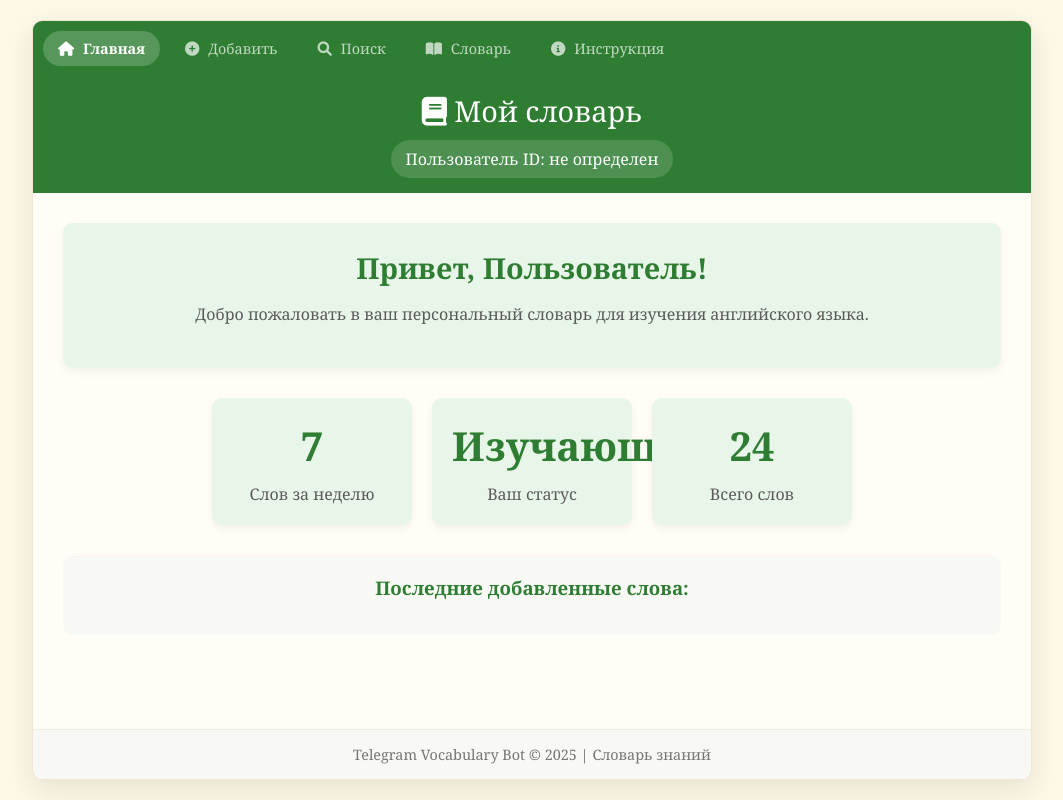
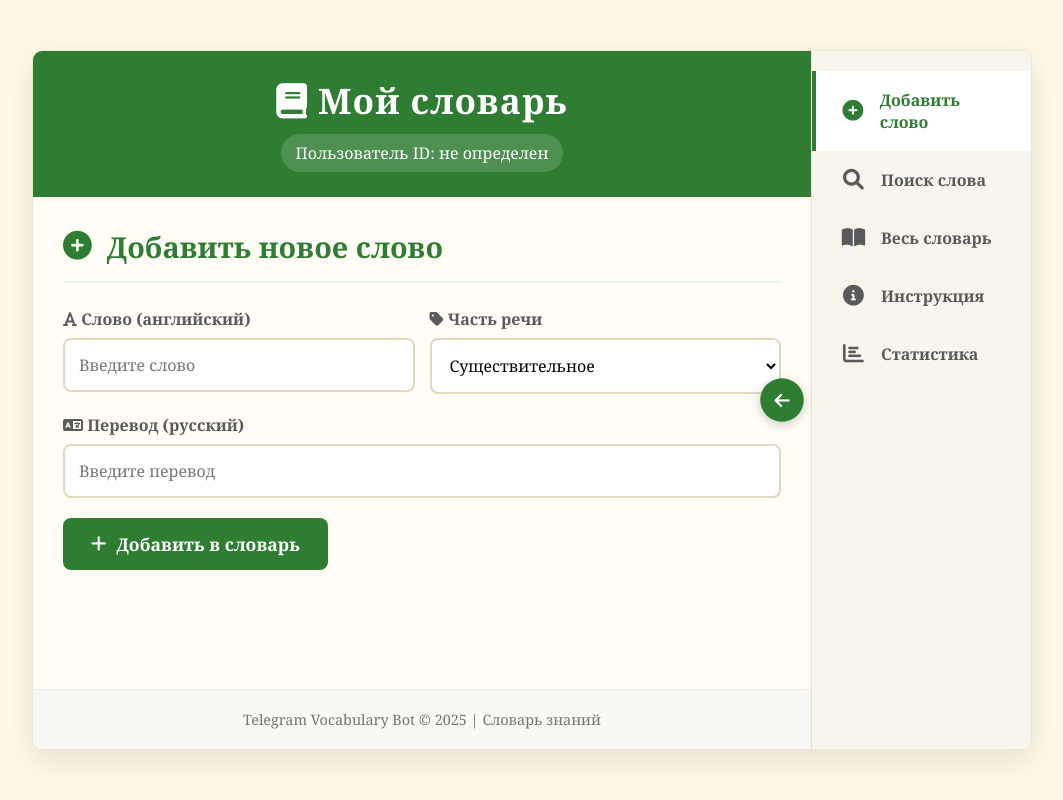
Before and after one commit to jebb2108/language_nerd, a Python web app: template web/templates/index.html in a window 1280 px wide. Shown: the whole page, without its empty margins (108-1171 px from the left). Run offline with Jinja, Linux system fonts and the light colour scheme; the template is opened without the code that fills it, so the values that code supplies are empty.

Commit message:
back to working code

```diff
--- a/web/static/css/main.css
+++ b/web/static/css/main.css
@@ -11,10 +14,10 @@
     justify-content: center;
     align-items: center;
     min-height: 100vh;
-    padding: 10px;
+    padding: 20px;
 }
 
-.app-container {
+.book-container {
     position: relative;
     width: 100%;
     max-width: 1000px;
@@ -24,89 +27,108 @@
     overflow: hidden;
     border: 1px solid #f0e6d2;
     display: flex;
-    flex-direction: column;
-    min-height: 95vh;
+    min-height: 700px;
 }
 
-/* Верхние вкладки */
-.top-tabs {
+.content-area {
+    flex: 1;
     display: flex;
-    overflow-x: auto;
-    white-space: nowrap;
-    padding: 10px 5px;
-    background: #2e7d32;
-    position: sticky;
-    top: 0;
-    z-index: 100;
-    -webkit-overflow-scrolling: touch;
-    scrollbar-width: none;
+    flex-direction: column;
+    position: relative;
 }
 
-.top-tabs::-webkit-scrollbar {
-    display: none;
+.book-header {
+    background: #2e7d32;
+    color: white;
+    padding: 25px 30px;
+    text-align: center;
 }
 
-.top-tabs .tab {
-    display: inline-block;
-    padding: 8px 15px;
-    color: white;
-    opacity: 0.7;
-    border-radius: 20px;
-    margin: 0 5px;
-    border: none;
-    font-size: 0.9rem;
-    flex-shrink: 0;
-    cursor: pointer;
-    transition: all 0.3s;
-}
-
-.top-tabs .tab.active {
-    background: rgba(255,255,255,0.2);
-    opacity: 1;
-    font-weight: bold;
-}
-
-.top-tabs .tab i {
-    margin-right: 5px;
-}
-
-/* Шапка */
-.header {
-    background: #2e7d32;
-    padding: 15px 20px;
-}
-
-.header-content {
-    display: flex;
-    flex-direction: column;
-    align-items: center;
-}
-
-.app-title {
-    font-size: 1.8rem;
-    color: white;
+.book-title {
+    font-size: 2.2rem;
     margin-bottom: 10px;
-    text-align: center;
+    font-weight: 700;
+    letter-spacing: 1px;
 }
 
 .user-info {
     background: rgba(255, 255, 255, 0.15);
     padding: 8px 15px;
     border-radius: 20px;
-    color: white;
+    display: inline-block;
     font-size: 1rem;
 }
 
-/* Основное содержимое */
-.content {
-    flex: 1;
-    padding: 20px;
-    overflow-y: auto;
+.bookmarks-sidebar {
+    width: 220px;
+    background: #f8f5ec;
+    border-left: 1px solid #e8e0c9;
+    padding: 20px 0;
     position: relative;
+}
+
+.bookmarks-hint {
+    position: absolute;
+    top: 50%;
+    left: -50px;
+    transform: translateY(-50%);
+    background: #2e7d32;
+    color: white;
+    padding: 10px;
+    border-radius: 50%;
+    width: 40px;
+    height: 40px;
+    display: flex;
+    align-items: center;
+    justify-content: center;
+    animation: pulse 2s infinite;
+    cursor: pointer;
+    z-index: 10;
+    box-shadow: 0 3px 10px rgba(0,0,0,0.2);
+}
+
+@keyframes pulse {
+    0% { transform: translateY(-50%) scale(1); }
+    50% { transform: translateY(-50%) scale(1.1); }
+    100% { transform: translateY(-50%) scale(1); }
+}
+
+.bookmark {
+    padding: 18px 25px;
+    color: #5a5a5a;
+    font-weight: 600;
+    cursor: pointer;
+    transition: all 0.3s;
+    position: relative;
+    display: flex;
+    align-items: center;
+    gap: 15px;
+    border-left: 4px solid transparent;
+}
+
+.bookmark.active {
+    background: #fff;
+    color: #2e7d32;
+    border-left: 4px solid #2e7d32;
+    font-weight: 700;
+}
+
+.bookmark:hover:not(.active) {
+    background: #f0ede3;
+    color: #2e7d32;
+}
+
+.bookmark i {
+    font-size: 1.3rem;
+    width: 25px;
+    text-align: center;
 }
 
 .page {
     display: none;
+    padding: 30px;
+    flex: 1;
+    overflow-y: auto;
 }
 
 .page.active {
@@ -145,12 +167,10 @@
     display: flex;
     gap: 15px;
     margin-bottom: 15px;
-    flex-wrap: wrap;
 }
 
 .input-group {
     flex: 1;
-    min-width: 200px;
 }
 
 input, select {
@@ -342,98 +362,9 @@
     to { transform: rotate(360deg); }
 }
 
-/* Стили для главной страницы */
-.home-content {
-    padding: 10px;
-}
-
-.welcome-section {
-    margin-bottom: 30px;
-    background: #e8f5e9;
-    padding: 25px;
-    border-radius: 10px;
-    box-shadow: 0 4px 10px rgba(0,0,0,0.05);
+.book-footer {
     text-align: center;
-}
-
-.welcome-section h2 {
-    font-size: 1.8rem;
-    color: #2e7d32;
-    margin-bottom: 15px;
-}
-
-.welcome-section p {
-    color: #5a5a5a;
-    line-height: 1.6;
-    margin-bottom: 15px;
-}
-
-.stats-cards {
-    display: flex;
-    gap: 20px;
-    flex-wrap: wrap;
-    margin: 20px 0;
-    justify-content: center;
-}
-
-.stat-card {
-    background: #e8f5e9;
-    border-radius: 10px;
     padding: 20px;
-    min-width: 150px;
-    flex: 1;
-    text-align: center;
-    box-shadow: 0 4px 8px rgba(0,0,0,0.05);
-    max-width: 200px;
-}
-
-.stat-value {
-    font-size: 2.5rem;
-    font-weight: bold;
-    color: #2e7d32;
-    margin-bottom: 10px;
-}
-
-.stat-label {
-    font-size: 1rem;
-    color: #5a5a5a;
-}
-
-.recent-words {
-    margin-top: 30px;
-    background: #f8f9f5;
-    padding: 20px;
-    border-radius: 10px;
-}
-
-.recent-words h3 {
-    color: #2e7d32;
-    margin-bottom: 15px;
-    text-align: center;
-}
-
-.recent-words ul {
-    list-style-type: none;
-    padding: 0;
-    max-height: 200px;
-    overflow-y: auto;
-}
-
-.recent-words li {
-    padding: 10px;
-    border-bottom: 1px solid #e0e0e0;
-    display: flex;
-    justify-content: space-between;
-}
-
-.recent-words li:last-child {
-    border-bottom: none;
-}
-
-/* Футер */
-.footer {
-    text-align: center;
-    padding: 15px;
     color: #757575;
     font-size: 0.9rem;
     background: #f8f9f5;
--- a/web/static/js/app.js
+++ b/web/static/js/app.js
@@ -1,9 +1,10 @@
-// Объявляем переменные для DOM-элементов
+// Объявляем переменные для DOM-элементов (без инициализации)
 let userIdElement;
 let wordsListElement;
 let notificationElement;
 let loadingOverlay;
 let wordsLoading;
+let bookmarksHint;
 
 // Переменные состояния
 let currentUserId = null;
@@ -13,12 +14,13 @@
 
 // Инициализация при загрузке
 document.addEventListener('DOMContentLoaded', function() {
-    // Инициализируем DOM-элементы
+    // Инициализируем DOM-элементы после загрузки страницы
     userIdElement = document.getElementById('userId');
     wordsListElement = document.getElementById('wordsList');
     notificationElement = document.getElementById('notification');
     loadingOverlay = document.getElementById('loadingOverlay');
     wordsLoading = document.getElementById('wordsLoading');
+    bookmarksHint = document.querySelector('.bookmarks-hint');
 
     // 1. Проверка инициализации Telegram WebApp
     if (typeof Telegram !== 'undefined' && Telegram.WebApp) {
@@ -59,97 +61,51 @@
         });
     }
 
-    // Настройка вкладок
-    setupTabs();
+    // Настройка закладок
+    setupBookmarks();
 
     // Назначаем обработчики кнопок
     document.getElementById('addWordBtn')?.addEventListener('click', addWord);
     document.getElementById('searchBtn')?.addEventListener('click', findTranslation);
     document.getElementById('refreshWordsBtn')?.addEventListener('click', loadWords);
 
-    // Загружаем данные при открытии страницы
-    loadHomeData();
+    // Обработчик для подсказки закладок
+    if (bookmarksHint) {
+        bookmarksHint.addEventListener('click', function() {
+            this.style.display = 'none';
+        });
+    }
+
+    // Загружаем слова при открытии страницы
     loadWords();
 });
 
-// Настройка вкладок
-function setupTabs() {
-    const tabs = document.querySelectorAll('.top-tabs .tab');
-
-    tabs.forEach(tab => {
-        tab.addEventListener('click', function() {
-            // Удаляем активный класс у всех вкладок
-            tabs.forEach(t => t.classList.remove('active'));
+// Настройка закладок
+function setupBookmarks() {
+    const bookmarks = document.querySelectorAll('.bookmark');
+    bookmarks.forEach(bookmark => {
+        bookmark.addEventListener('click', function() {
+            bookmarks.forEach(b => b.classList.remove('active'));
             this.classList.add('active');
 
-            // Скрываем все страницы
             document.querySelectorAll('.page').forEach(page => {
                 page.classList.remove('active');
             });
 
-            // Показываем выбранную страницу
             const pageId = this.getAttribute('data-page');
             const pageElement = document.getElementById(pageId);
             if (pageElement) {
                 pageElement.classList.add('active');
             }
 
-            // Прокрутка вкладки к левому краю
-            this.scrollIntoView({
-                behavior: 'smooth',
-                block: 'nearest',
-                inline: 'start'
-            });
-
-            // Загрузка данных для страниц
             if (pageId === 'all-words') {
                 loadWords();
-            } else if (pageId === 'home') {
-                loadHomeData();
+            }
+            if (pageId === 'statistics') {
+                loadStatistics();
             }
         });
     });
-}
-
-// Загрузка данных для главной страницы
-async function loadHomeData() {
-    const userNameElement = document.getElementById('userName');
-    const wordsThisWeekElement = document.getElementById('wordsThisWeek');
-    const userStatusElement = document.getElementById('userStatus');
-    const totalWordsElement = document.getElementById('totalWords');
-    const recentWordsList = document.getElementById('recentWordsList');
-
-    // Получаем имя пользователя
-    let firstName = 'Пользователь';
-    if (typeof Telegram !== 'undefined' && Telegram.WebApp &&
-        Telegram.WebApp.initDataUnsafe && Telegram.WebApp.initDataUnsafe.user) {
-        firstName = Telegram.WebApp.initDataUnsafe.user.first_name || firstName;
-    }
-    userNameElement.textContent = firstName;
-
-    // Загрузка последних слов
-    try {
-        const response = await fetch(`${API_BASE_URL}/api/words?user_id=${currentUserId}&limit=5`);
-        if (response.ok) {
-            const words = await response.json();
-            recentWordsList.innerHTML = '';
-
-            if (words.length > 0) {
-                words.forEach(word => {
-                    const li = document.createElement('li');
-                    li.innerHTML = `
-                        <span>${escapeHTML(word.word)}</span>
-                        <span>${escapeHTML(word.translation)}</span>
-                    `;
-                    recentWordsList.appendChild(li);
-                });
-            } else {
-                recentWordsList.innerHTML = '<li>Нет добавленных слов</li>';
-            }
-        }
-    } catch (error) {
-        console.error('Ошибка загрузки последних слов:', error);
-    }
 }
 
 // Загрузка слов пользователя
@@ -210,6 +166,47 @@
     }
 }
 
+// Загрузка статистики
+async function loadStatistics() {
+    if (!currentUserId) return;
+
+    const statsContent = document.getElementById('statsContent');
+    if (!statsContent) return;
+
+    try {
+        const response = await fetch(`${API_BASE_URL}/api/stats?user_id=${currentUserId}`, {
+            headers: {
+                'Accept': 'application/json'
+            }
+        });
+
+        if (!response.ok) {
+            throw new Error(`Ошибка HTTP: ${response.status}`);
+        }
+
+        const stats = await response.json();
+        statsContent.innerHTML = `
+            <div style="display: flex; justify-content: space-around; flex-wrap: wrap; gap: 20px; margin-top: 20px;">
+                <div style="background: #e8f5e9; padding: 15px; border-radius: 10px; min-width: 120px;">
+                    <div style="font-size: 2rem; color: #2e7d32; font-weight: bold;">${escapeHTML(String(stats.total_words || 0))}</div>
+                    <div>Всего слов</div>
+                </div>
+                <div style="background: #e8f5e9; padding: 15px; border-radius: 10px; min-width: 120px;">
+                    <div style="font-size: 2rem; color: #2e7d32; font-weight: bold;">${escapeHTML(String(stats.nouns || 0))}</div>
+                    <div>Существительных</div>
+                </div>
+                <div style="background: #e8f5e9; padding: 15px; border-radius: 10px; min-width: 120px;">
+                    <div style="font-size: 2rem; color: #2e7d32; font-weight: bold;">${escapeHTML(String(stats.verbs || 0))}</div>
+                    <div>Глаголов</div>
+                </div>
+            </div>
+        `;
+    } catch (error) {
+        console.error('Ошибка загрузки статистики:', error);
+        statsContent.innerHTML = '<div style="color: red;">Ошибка загрузки статистики</div>';
+    }
+}
+
 // Добавление нового слова
 async function addWord() {
     const wordInput = document.getElementById('newWord');
@@ -262,10 +259,9 @@
         if (activePage && activePage.id === 'all-words') {
             await loadWords();
         }
-        if (document.getElementById('home')?.classList.contains('active')) {
-            await loadHomeData();
+        if (document.getElementById('statistics')?.classList.contains('active')) {
+            await loadStatistics();
         }
-
     } catch (error) {
         console.error('Ошибка добавления слова:', error);
         showNotification(`Ошибка: ${error.message}`, 'error');
@@ -294,7 +290,7 @@
         if (loadingOverlay) loadingOverlay.style.display = 'flex';
 
         const response = await fetch(
-            `${API_BASE_URL}/api/words/search?user_id=${currentUserId}&word=${encodeURIComponent(word)}`,
+             `${API_BASE_URL}/api/words/search?user_id=${currentUserId}&word=${encodeURIComponent(word)}`,
             {
                 headers: {
                     'Accept': 'application/json'
@@ -360,10 +356,9 @@
         if (activePage && activePage.id === 'all-words') {
             await loadWords();
         }
-        if (document.getElementById('home')?.classList.contains('active')) {
-            await loadHomeData();
+        if (document.getElementById('statistics')?.classList.contains('active')) {
+            await loadStatistics();
         }
-
     } catch (error) {
         console.error('Ошибка удаления слова:', error);
         showNotification('Ошибка при удалении слова', 'error');
--- a/web/templates/index.html
+++ b/web/templates/index.html
@@ -8,76 +8,22 @@
     <link rel="stylesheet" href="/static/css/main.css">
 </head>
 <body>
-    <div class="app-container">
-        <!-- Верхние вкладки (для мобильной и десктопной версии) -->
-        <div class="top-tabs">
-            <div class="tab active" data-page="home">
-                <i class="fas fa-home"></i> Главная
-            </div>
-            <div class="tab" data-page="add-word">
-                <i class="fas fa-plus-circle"></i> Добавить
-            </div>
-            <div class="tab" data-page="search-word">
-                <i class="fas fa-search"></i> Поиск
-            </div>
-            <div class="tab" data-page="all-words">
-                <i class="fas fa-book-open"></i> Словарь
-            </div>
-            <div class="tab" data-page="instructions">
-                <i class="fas fa-info-circle"></i> Инструкция
-            </div>
-        </div>
-
-        <!-- Зеленая шапка с ID пользователя -->
-        <div class="header">
-            <div class="header-content">
-                <div class="app-title">
+    <div class="book-container">
+        <div class="content-area">
+            <div class="book-header">
+                <div class="book-title">
                     <i class="fas fa-book"></i> Мой словарь
                 </div>
                 <div class="user-info">
                     Пользователь ID: <span id="userId">загрузка...</span>
                 </div>
             </div>
-        </div>
 
-        <!-- Основное содержимое -->
-        <div class="content">
             <div class="loading-overlay" id="loadingOverlay">
                 <div class="spinner"></div>
             </div>
 
-            <!-- Главная страница -->
-            <div id="home" class="page active">
-                <div class="home-content">
-                    <div class="welcome-section">
-                        <h2>Привет, <span id="userName">Пользователь</span>!</h2>
-                        <p>Добро пожаловать в ваш персональный словарь для изучения английского языка.</p>
-                    </div>
-                    <div class="stats-cards">
-                        <div class="stat-card">
-                            <div class="stat-value" id="wordsThisWeek">7</div>
-                            <div class="stat-label">Слов за неделю</div>
-                        </div>
-                        <div class="stat-card">
-                            <div class="stat-value" id="userStatus">Изучающий</div>
-                            <div class="stat-label">Ваш статус</div>
-                        </div>
-                        <div class="stat-card">
-                            <div class="stat-value" id="totalWords">24</div>
-                            <div class="stat-label">Всего слов</div>
-                        </div>
-                    </div>
-                    <div class="recent-words">
-                        <h3>Последние добавленные слова:</h3>
-                        <ul id="recentWordsList">
-                            <!-- Сюда загружаются последние слова -->
-                        </ul>
-                    </div>
-                </div>
-            </div>
-
-            <!-- Остальные страницы -->
-            <div id="add-word" class="page">
+            <div id="add-word" class="page active">
                 <h2 class="page-title"><i class="fas fa-plus-circle"></i> Добавить новое слово</h2>
                 <div class="form-group">
                     <div class="input-row">
@@ -161,11 +107,41 @@
                     <p>4. <strong>Удаление слов</strong>: используйте кнопку "Удалить" рядом с нужным словом.</p>
                 </div>
             </div>
+
+            <div id="statistics" class="page">
+                <h2 class="page-title"><i class="fas fa-chart-bar"></i> Статистика</h2>
+                <div class="result-card">
+                    <h3>Ваша статистика</h3>
+                    <div id="statsContent" style="text-align: center; padding: 20px;">
+                        Загрузка статистики...
+                    </div>
+                </div>
+            </div>
+
+            <div class="book-footer">
+                <p>Telegram Vocabulary Bot &copy; 2025 | Словарь знаний</p>
+            </div>
         </div>
 
-        <!-- Футер -->
-        <div class="footer">
-            <p>Telegram Vocabulary Bot &copy; 2025 | Словарь знаний</p>
+        <div class="bookmarks-sidebar">
+            <div class="bookmarks-hint" title="Закладки навигации">
+                <i class="fas fa-arrow-left"></i>
+            </div>
+            <div class="bookmark active" data-page="add-word">
+                <i class="fas fa-plus-circle"></i> Добавить слово
+            </div>
+            <div class="bookmark" data-page="search-word">
+                <i class="fas fa-search"></i> Поиск слова
+            </div>
+            <div class="bookmark" data-page="all-words">
+                <i class="fas fa-book-open"></i> Весь словарь
+            </div>
+            <div class="bookmark" data-page="instructions">
+                <i class="fas fa-info-circle"></i> Инструкция
+            </div>
+            <div class="bookmark" data-page="statistics">
+                <i class="fas fa-chart-bar"></i> Статистика
+            </div>
         </div>
     </div>
 
```
Also changed, not shown: other parts of web/static/css/main.css (+30 -10 lines), bots/web_launcher.py (+60 -23 lines).
